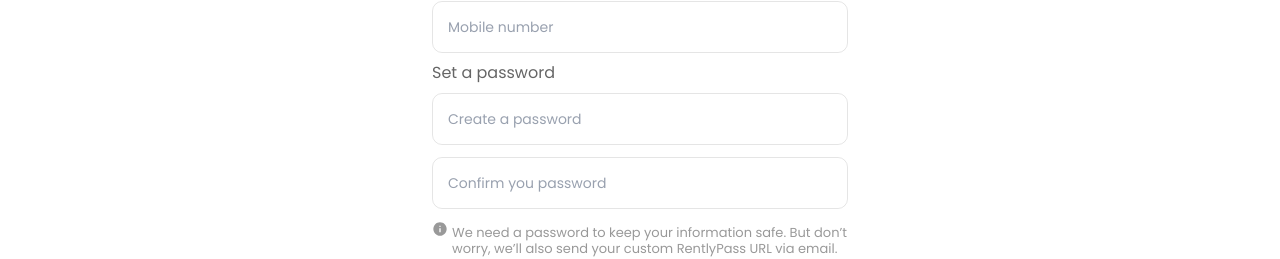
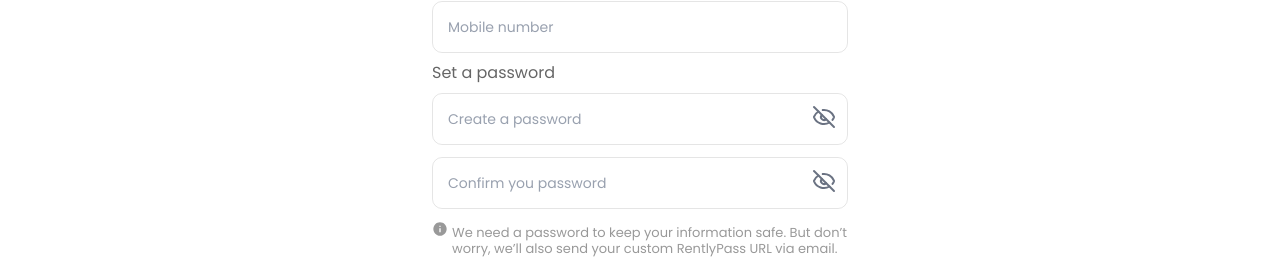
Before and after one commit to AbhinandIdikayil/craxxino, a React (Vite) app in the folder client/: page / in a window 1280 px wide. Shown: the part 239-498 px from the top of the page. Built offline with nearby package versions, Linux system fonts and the light colour scheme.

Commit message:
fix: added show and hide button for password

```diff
--- a/client/src/components/Forms/auth/CreateAccountForm.tsx
+++ b/client/src/components/Forms/auth/CreateAccountForm.tsx
@@ -8,7 +8,7 @@ import { useState } from 'react';
 import { AXIOS_INSTANCE } from '../../../constants/axios';
 import { setAccountInfo, setCurrentStep } from '../../../store/userSlice';
 import { AxiosError } from 'axios';
-import { Loader } from 'lucide-react';
+import { Eye, EyeOff, Loader } from 'lucide-react';
 
 function CreateAccountForm() {
   const dispatch = useDispatch<AppDispatch>();
@@ -36,16 +36,24 @@ function CreateAccountForm() {
       if (error instanceof AxiosError) {
         if (typeof error.response?.data?.message == 'string' && error.response?.data?.message?.includes('Email')) {
           console.log('email')
-          setError('email', {message:error.response?.data?.message});
+          setError('email', { message: error.response?.data?.message });
         }
         if (typeof error.response?.data?.message == 'string' && error.response?.data?.message?.includes('number')) {
           console.log('mobile number')
 
-          setError('mobileNumber', {message:error.response?.data?.message});
+          setError('mobileNumber', { message: error.response?.data?.message });
         }
       }
       console.log(error)
     }
+  }
+
+  function confirmPasswordEye() {
+    setShowPassword((prev) => ({ ...prev, confirmPassword: !prev.confirmPassword }))
+  }
+
+  function passwordEye() {
+    setShowPassword((prev) => ({ ...prev, password: !prev.password }))
   }
   return (
     <>
@@ -64,7 +72,6 @@ function CreateAccountForm() {
             <input
               type="text"
               required
-
               {...register('email')}
               className="px-4 text-[14px] h-[52px] rounded-[10px] w-full border border-[#0000001A] focus-within:border-[#0075FF] focus-within:outline-none peer" // Added peer class
             />
@@ -78,7 +85,6 @@ function CreateAccountForm() {
                 )
               }
             </label>
-
           </div>
 
           <div className="relative  max-w-[416px] z-49">
@@ -109,12 +115,19 @@ function CreateAccountForm() {
 
           <div className="relative max-w-[416px] z-[47]">
             <input
-              type="text"
+              type={showPassword.password ? 'text' : 'password'}
               required
               {...register('password')}
               autoComplete="off"
               className="px-4 text-[14px] h-[52px] rounded-[10px] w-full border border-[#0000001A] focus-within:border-[#0075FF] focus-within:outline-none peer" // Added peer class
             />
+            {
+              showPassword.password ? (
+                <Eye onClick={passwordEye} className='absolute right-3 top-3 text-gray-500' />
+              ) : (
+                <EyeOff onClick={passwordEye} className='absolute right-3 top-3 text-gray-500' />
+              )
+            }
             <label className="poppins-regular absolute left-0 px-4 text-gray-400  text-[14px] h-[52px] leading-[52px] pointer-events-none transition-all duration-300 ease-in-out peer-focus:opacity-100 peer-focus:translate-y-[-80%] peer-focus:scale-[0.9] peer-focus:ml-[1.3em] peer-focus:h-[30px] peer-focus:px-2 peer-focus:text-[#0075FF]  peer-focus:top-0 peer-focus:bg-white peer-valid:translate-y-[-80%] peer-valid:h-[30px] peer-valid:scale-[0.9] peer-valid:ml-[1.3em] peer-valid:px-1 peer-valid:bg-white">
               Create a password
               {
@@ -130,12 +143,20 @@ function CreateAccountForm() {
 
           <div className="relative max-w-[416px] z-[46]">
             <input
-              type="text"
+              type={showPassword.confirmPassword ? 'text' : 'password'}
               required
               {...register('confirmPassword')}
               autoComplete="off"
               className="px-4 text-[14px] h-[52px] rounded-[10px] w-full border border-[#0000001A] focus-within:border-[#0075FF] focus-within:outline-none peer" // Added peer class
             />
+            {
+              showPassword.confirmPassword ? (
+                <Eye onClick={confirmPasswordEye} className='absolute right-3 top-3 text-gray-500' />
+              ) : (
+                <EyeOff onClick={confirmPasswordEye} className='absolute right-3 top-3 text-gray-500' />
+              )
+            }
+
             <label className="poppins-regular absolute left-0 px-4 text-gray-400  text-[14px] h-[52px] leading-[52px] pointer-events-none transition-all duration-300 ease-in-out peer-focus:opacity-100 peer-focus:translate-y-[-80%] peer-focus:scale-[0.9] peer-focus:ml-[1.3em] peer-focus:h-[30px] peer-focus:px-2 peer-focus:text-[#0075FF]  peer-focus:top-0 peer-focus:bg-white peer-valid:translate-y-[-80%] peer-valid:h-[30px] peer-valid:scale-[0.9] peer-valid:ml-[1.3em] peer-valid:px-1 peer-valid:bg-white">
               Confirm you password
               {
```
